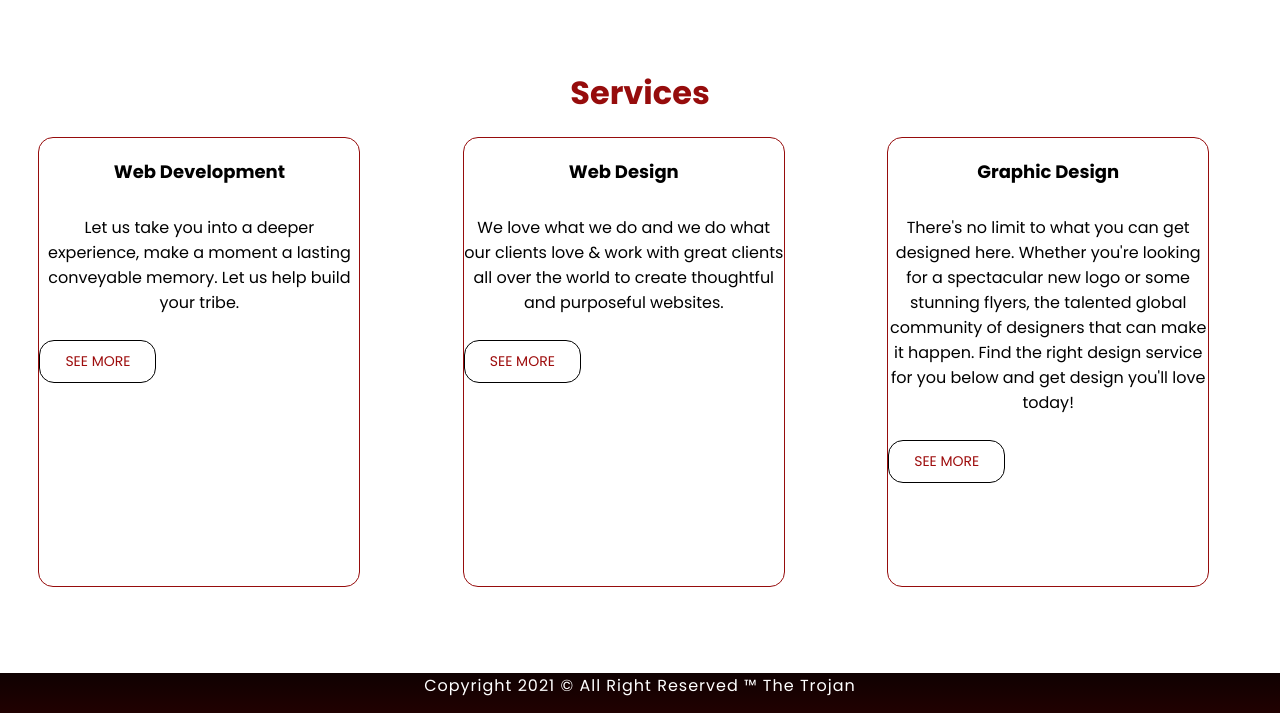
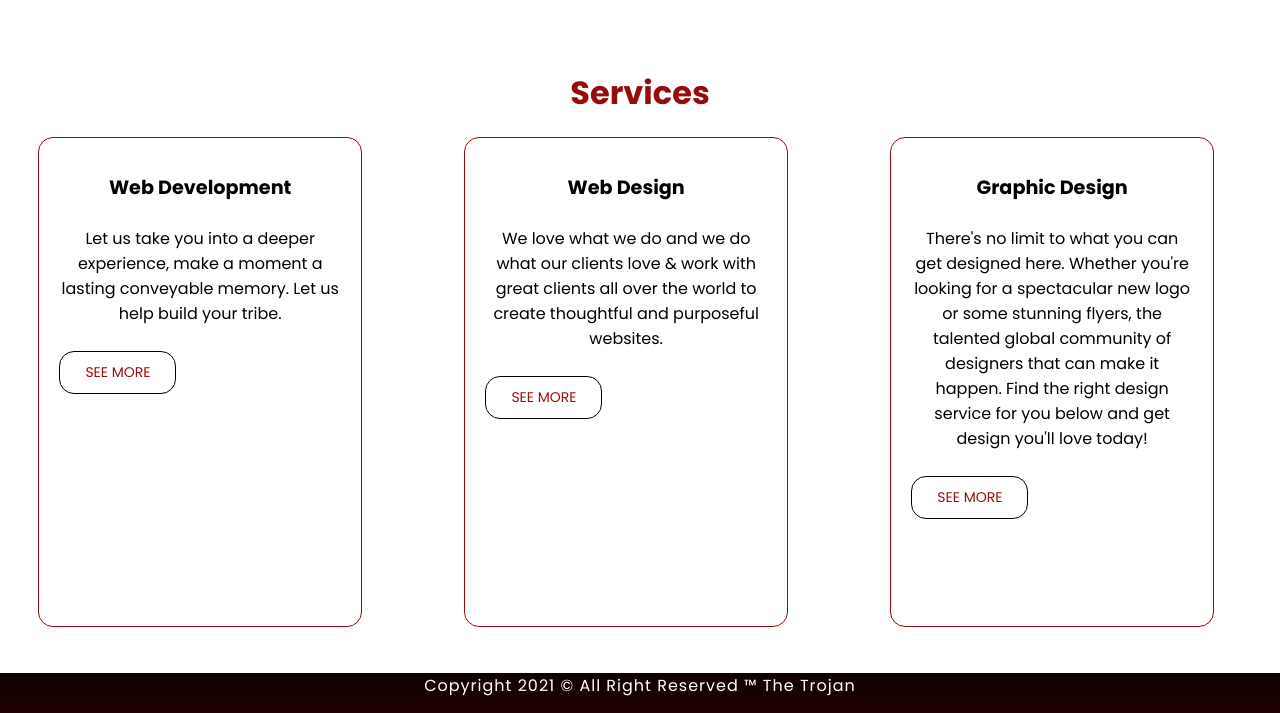
Before and after one commit to Mohamed671/Tr, a plain HTML site: page index.html in a window 1280 px wide. Shown: the part 938-1651 px from the top of the page. Drawn offline with Linux system fonts and the light colour scheme.

Commit message:
Update style.css

```diff
--- a/style.css
+++ b/style.css
@@ -100,8 +100,6 @@ header
 }
 .welcome-text a:hover {
 	background: #960c0c;
-
-
 }
 .fix
 {
@@ -132,7 +130,7 @@ padding: 20px;
 
 .div1
 {
-	width: 25%;
+	width: 22%;
 	height: 80%;
 	float: left;
 	margin-right: 5%;
@@ -141,12 +139,14 @@ padding: 20px;
 	border: 1px solid #960c0c;
 	border-radius: 15px;
 
+	padding: 20px;
+
 
 }
 
 .div2
 {
-	width: 25%;
+	width: 22%;
 	height: 80%;
 	float: left;
 	margin-right: 5%;
@@ -154,12 +154,14 @@ padding: 20px;
 	cursor: pointer;
 	border: 1px solid #960c0c;
 	border-radius: 15px;
+	padding: 20px;
+
 
 }
 
 .div3
 {
-	width: 25%;
+	width: 22%;
 	height: 80%;
 	float: left;
 	margin-right: 5%;
@@ -167,6 +169,8 @@ padding: 20px;
 	cursor: pointer;
 	border: 1px solid #960c0c;
 	border-radius: 15px;
+	padding: 20px;
+
 }
 
 footer
@@ -183,11 +187,11 @@ footer
 h2
 {
 	color: black;
-	font-size: large;
+	font-size: larger;
 	margin-right: auto;
 	margin-left: auto;
 	text-align: center;
-	padding: 20px;
+	padding: 15px;
 
 }
 
@@ -207,13 +211,14 @@ main a
 	display: inline-block;
 	color: #9e0d0d;
 	border-radius: 15px;
-margin-right: auto;
-margin-left: auto;
-float: none;
+	transition: 1.0s;
 }
 
 
-
+main a:hover {
+	background: #960c0c;
+	color: black;
+}
 
 /*responsive*/
 
```
